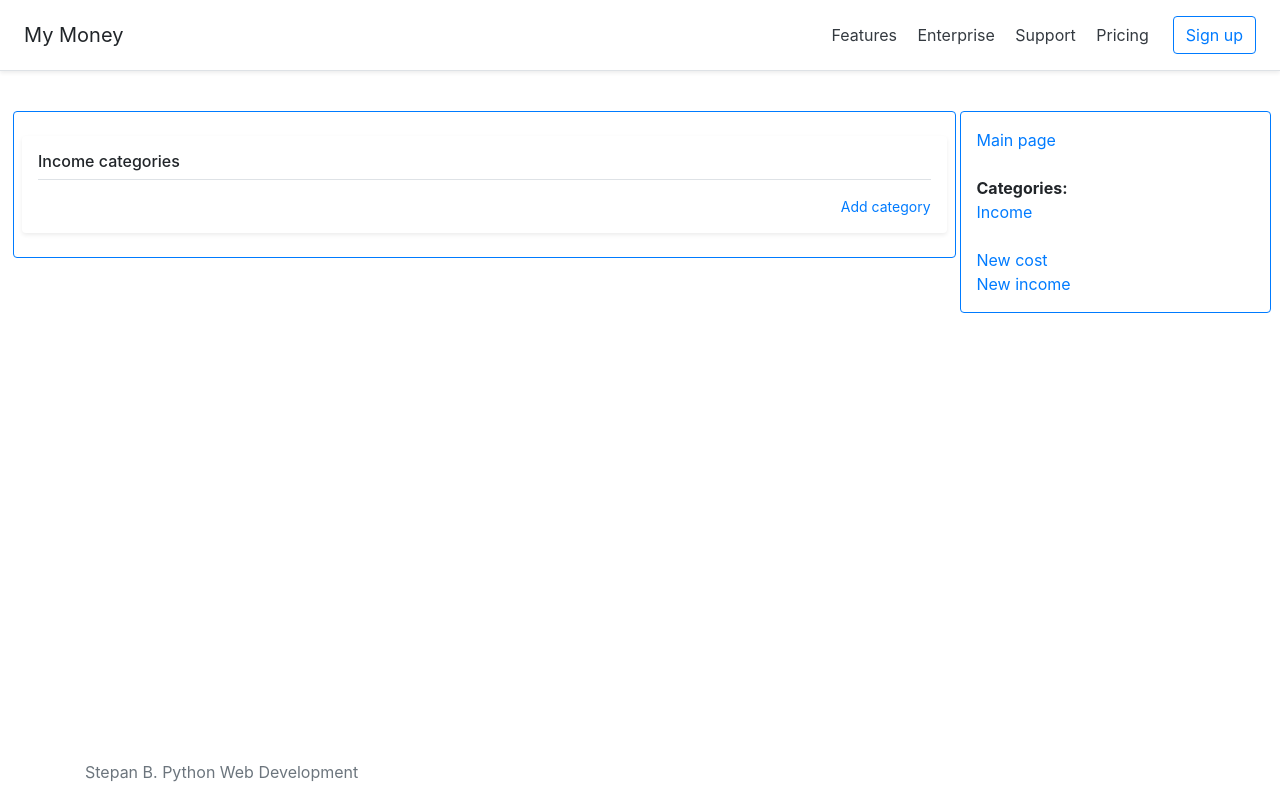
After one commit to balstepan/myMoney, a Django app: page /wallet/incomecategory/ in a window 1280 px wide. The commit adds this page. Run offline with Django 3.2, Linux system fonts and the light colour scheme; the visitor is signed in with stand-in values (Sample User, id 1); data that the repository does not hold is empty; some libraries are stand-ins or nearby versions.

Commit message:
Add views for All Income Categories, IncomeCategoryDetail and creation of income category

```diff
--- a/wallet/forms.py
+++ b/wallet/forms.py
@@ -7,6 +7,12 @@ class CostCategoryForm(forms.ModelForm):
     class Meta:
         model = models.CostCategory
         fields = ('name', 'parent')
+
+
+class IncomeCategoryForm(forms.ModelForm):
+    class Meta:
+        model = models.IncomeCategory
+        fields = ('name',)
 
 
 class CostForm(forms.ModelForm):
--- a/wallet/templates/base.html
+++ b/wallet/templates/base.html
@@ -44,7 +44,10 @@
        <div class="col-sm-3 pr-sm-0 pl-sm-1">
            <div class="p-3 border border-primary rounded">
                 {% block menu %}
-                    <a href="{% url 'wallet:all_cost_categories' %}">Main page</a><br>
+                    <a href="{% url 'wallet:all_cost_categories' %}">Main page</a><br><br>
+                    <strong>Categories:</strong><br>
+                    <a href="{% url 'wallet:all_income_categories' %}">Income</a><br>
+                    <br>
                     <a href="{% url 'wallet:cost_create' %}">New cost</a><br>
                     <a href="{% url 'wallet:income_create' %}">New income</a>
                 {% endblock %}
--- /dev/null
+++ b/wallet/templates/incomeCategories/all_categories.html
@@ -0,0 +1,24 @@
+{% extends "base.html" %}
+
+{% block title %}
+Income categories list
+{% endblock %}
+
+{% block content %}
+
+    <div class="my-3 p-3 bg-white rounded shadow-sm">
+    <h6 class="border-bottom border-gray pb-2 mb-0">Income categories</h6>
+    {% for cat, amount in categories %}
+    <div class="media text-muted pt-3">
+      <p class="media-body pb-3 mb-0 small lh-125 border-bottom border-gray">
+        <strong class="d-block text-gray-dark"><a href="{{ cat.get_absolute_url }}">{{ cat.name }}</a></strong>
+        Amount: {{ amount }}.
+      </p>
+    </div>
+    {% endfor %}
+
+    <small class="d-block text-right mt-3">
+      <a href="{% url 'wallet:incomecategory_create' %}">Add category</a>
+    </small>
+  </div>
+{% endblock %}
--- a/wallet/urls.py
+++ b/wallet/urls.py
@@ -6,6 +6,7 @@ app_name = 'wallet'
 
 urlpatterns = [
     path('', views.AllCostCategories.as_view(), name='all_cost_categories'),
+    path('incomecategory/', views.AllIncomeCategories.as_view(), name='all_income_categories'),
     path('<int:user_id>/costcategory/<slug:slug>/',
          views.CostCategory.as_view(),
          name='costcategory_details'),
@@ -13,6 +14,7 @@ urlpatterns = [
          views.IncomeCategory.as_view(),
          name='incomecategory_details'),
     path('costcategory/create/', views.CreateCostCategory.as_view(), name='costcategory_create'),
+    path('incomecategory/create/', views.CreateIncomeCategory.as_view(), name='incomecategory_create'),
     path('cost/create/', views.Cost.as_view(), name='cost_create'),
     path('income/create/', views.Income.as_view(), name='income_create'),
     ]
--- a/wallet/views.py
+++ b/wallet/views.py
@@ -70,6 +70,21 @@ class CreateCostCategory(View):
                           {'category': new_category})
 
 
+class AllIncomeCategories(View):
+
+    def get(self, request, days=30):
+        income_categories_list = models.IncomeCategory.objects.filter(user=request.user)
+        amounts = []
+        for cat in income_categories_list:
+            incomes = cat.incomes.filter(created_at__gt=datetime.now()-timedelta(days=days))
+            amount = sum(income.value for income in incomes)
+            amounts.append(amount)
+        context = zip(income_categories_list, amounts)
+        return render(request,
+                      'incomeCategories/all_categories.html',
+                      {'categories': context})
+
+
 class IncomeCategory(View):
 
     def get(self, request, user_id, slug, days=30):
@@ -80,6 +95,26 @@ class IncomeCategory(View):
                       'incomeCategories/incomecategory_detail.html',
                       {'category': category,
                        'incomes': incomes})
+
+
+class CreateIncomeCategory(View):
+    def get(self, request):
+        income_category_form = forms.IncomeCategoryForm()
+        return render(request,
+                      'incomeCategories/create.html',
+                      {'form': income_category_form})
+
+    def post(self, request):
+        income_category_form = forms.IncomeCategoryForm(request.POST)
+        if income_category_form.is_valid():
+            new_category = income_category_form.save(commit=False)
+            new_category.user = request.user
+            new_category.slug = slugify(new_category.name)
+            new_category.color = 'green'
+            new_category.save()
+            return render(request,
+                          'incomeCategories/incomecategory_detail.html',
+                          {'category': new_category})
 
 
 class Cost(View):
```
Also changed, not shown: wallet/templates/incomeCategories/create.html (added, +16 -0 lines).
